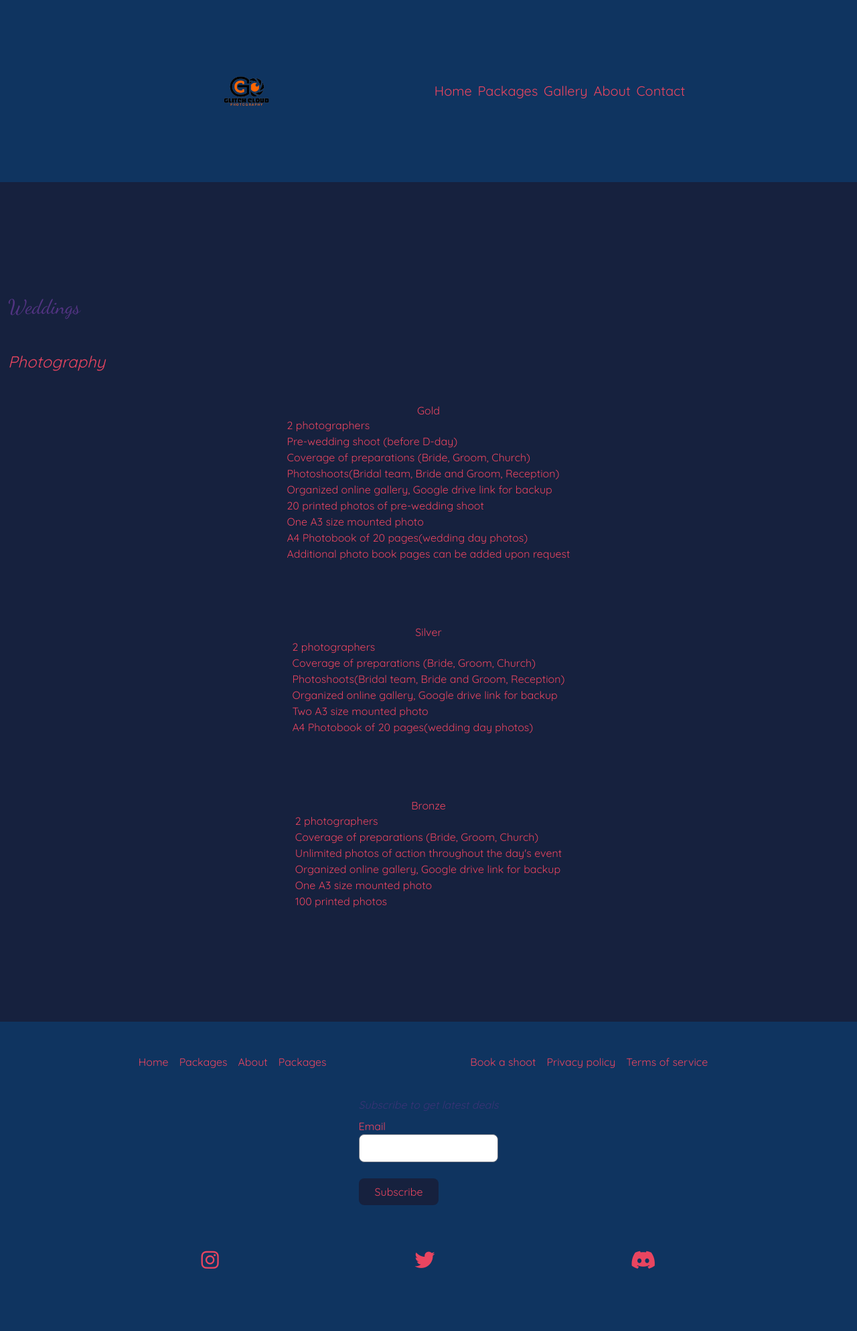
After one commit to webala/mosh-photograpy, a Django app: page /packages in a window 1280 px wide. The commit adds this page. Shown: the whole page at 67% size. Run offline with Django 4.2, Linux system fonts and the light colour scheme; style sheets or scripts are compiled from the project's sources; some libraries are stand-ins or nearby versions; some web fonts are replaced.

Commit message:
ADD: packages template

```diff
--- a/shop/templates/gallery.html
+++ b/shop/templates/gallery.html
@@ -2,7 +2,7 @@
 
 
 {% block content %}
-<section class="gallery flex flex-col items-center">
+<section class="gallery flex flex-col items-center min-h-screen">
     <div class="flex justify-start w-full my-10 px-10 xl:px-32">
         <h1 class="text-2xl text-textSecondary font-combo">Gallery</h1>
     </div>
--- /dev/null
+++ b/shop/templates/packages.html
@@ -0,0 +1,60 @@
+{% extends 'base.html' %}
+
+
+{% block content %}
+
+<section class="packages min-h-screen py-10 mt-20 font-quicksand">
+    <div class="weddings">
+        <h1 class="text-3xl text-textSecondary my-5 font-dancingScript">Weddings</h1>
+        <div class="wedding-photography">
+            <h2 class="text-2xl italic">Photography</h2>
+            <div class="flex flex-col items-center">
+                <div class="flex flex-col items-center my-5">
+                    <h3>Gold</h3>
+                    <div>
+                        <ul>
+                            <li>2 photographers</li>
+                            <li>Pre-wedding shoot (before D-day)</li>
+                            <li>Coverage of preparations (Bride, Groom, Church)</li>
+                            <li>Photoshoots(Bridal team, Bride and Groom, Reception)</li>
+                            <li>Organized online gallery, Google drive link for backup</li>
+                            <li>20 printed photos of pre-wedding shoot</li>
+                            <li>One A3 size mounted photo</li>
+                            <li>A4 Photobook of 20 pages(wedding day photos)</li>
+                            <li>Additional photo book pages can be added upon request</li>
+                        </ul>
+                    </div>
+                </div>
+                <div class="flex flex-col items-center my-5">
+                    <h3>Silver</h3>
+                    <div>
+                        <ul>
+                            <li>2 photographers</li>
+                            <li>Coverage of preparations (Bride, Groom, Church)</li>
+                            <li>Photoshoots(Bridal team, Bride and Groom, Reception)</li>
+                            <li>Organized online gallery, Google drive link for backup</li>
+                            <li>Two A3 size mounted photo</li>
+                            <li>A4 Photobook of 20 pages(wedding day photos)</li>
+                        </ul>
+                    </div>
+                </div>
+                <div class="flex flex-col items-center my-5">
+                    <h3>Bronze</h3>
+                    <div>
+                        <ul>
+                            <li>2 photographers</li>
+                            <li>Coverage of preparations (Bride, Groom, Church)</li>
+                            <li>Unlimited photos of action throughout the day's event</li>
+                            <li>Organized online gallery, Google drive link for backup</li>
+                            <li>One A3 size mounted photo</li>
+                            <li>100 printed photos</li>
+                        </ul>
+                    </div>
+                </div>
+            </div>
+        </div>
+    </div>
+</section>
+
+
+{% endblock %}
--- a/shop/urls.py
+++ b/shop/urls.py
@@ -4,5 +4,6 @@ from .views import *
 urlpatterns = [
     path('', home, name='home'),
     path('gallery', gallery, name='gallery'),
-    path('gallery/upload', image_upload_view, name='image-upload')
+    path('gallery/upload', image_upload_view, name='image-upload'),
+    path('packages', package , name='packages')
 ]
--- a/shop/views.py
+++ b/shop/views.py
@@ -1,6 +1,6 @@
 from shop.forms import ImageUploadForm
 from shop.utils import get_image_url, upload_image, auth, email, password
-from .models import GalleryImage
+from .models import GalleryImage, Package
 from django.shortcuts import render
 from django.views.generic import CreateView
 from django.contrib import messages
@@ -52,3 +52,12 @@ def image_upload_view(request):
       return render(request, 'image-upload.html', context)
 
    return render(request, 'image-upload.html', context)
+
+def package(request):
+   packages = Package.objects.all()
+
+   context = {
+      'packages': packages
+   }
+
+   return render(request, 'packages.html', context)
--- a/static/css/style.css
+++ b/static/css/style.css
@@ -1,5 +1,5 @@
 @import url('https://fonts.googleapis.com/css2?family=Combo&family=Quicksand:wght@300;400;500;600;700&display=swap');
-
+@import url('https://fonts.googleapis.com/css2?family=Dancing+Script:wght@400;500;600;700&family=Quicksand:wght@300;400;500;600;700&display=swap');
 .logo img {
     border-radius: 50%;
 }
--- a/theme/static_src/tailwind.config.js
+++ b/theme/static_src/tailwind.config.js
@@ -47,6 +47,7 @@ module.exports = {
                 'oswald': ['"Oswald"', 'sans-serif'],
                 'quicksand': ['"Quicksand"', 'sans-serif'],
                 'combo': ['"Combo"', 'cursive'],
+                'dancingScript': ['"Dancing Script"', 'cursive'],
             },
             colors: {
                 backgroundPrimary: '#16213E',
--- a/theme/templates/base.html
+++ b/theme/templates/base.html
@@ -35,7 +35,8 @@
 					</li>
 					<li
 						class="text-xl ml-2 hover:text-textSecondary hover:scale-110 transition duration-300 ease-in cursor-pointer">
-						Packages</li>
+						<a class="hover:text-textSecondary" href="/packages">Packages</a>
+					</li>
 					<li
 						class="text-xl ml-2 hover:text-textSecondary hover:scale-110 transition duration-300 ease-in cursor-pointer">
 						<a class="hover:text-textSecondary" href="/gallery">Gallery</a>
```
